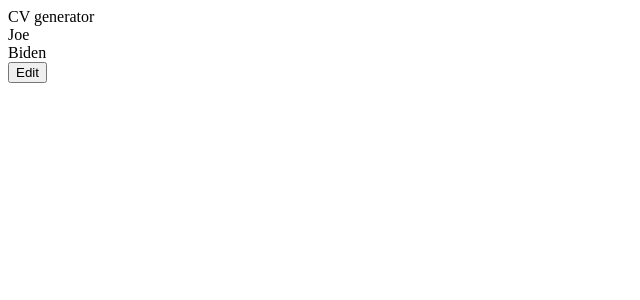
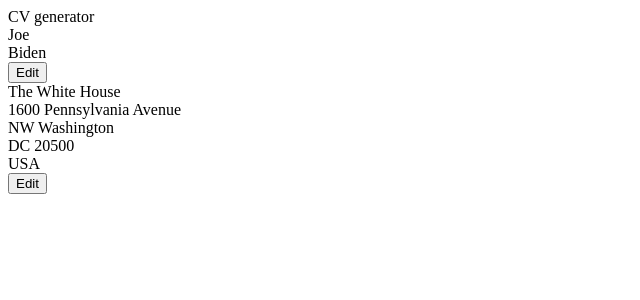
Before and after one commit to Barrymoonshine/cv-app-functions, a React (Create React App) app: page / in a window 1280 px wide. Shown: the top 300 px of the page, without its empty margins (0-640 px from the left). Built offline with nearby package versions, Linux system fonts and the light colour scheme.

Commit message:
Created Address component

```diff
--- a/src/App.js
+++ b/src/App.js
@@ -1,5 +1,6 @@
 import './App.css';
 import Name from './components/Name/Name';
+import Address from './components/Address/Address';
 
 const App = () => {
   return (
@@ -9,6 +10,7 @@ const App = () => {
         <div className='cv-container'>
           <div className='left-container'>
             <Name />
+            <Address />
           </div>
         </div>
       </main>
--- /dev/null
+++ b/src/components/Address/Address.js
@@ -0,0 +1,42 @@
+import React, { useState } from 'react';
+import './Address.css';
+import EditButton from '../Buttons/EditButton/EditButton';
+
+const Address = () => {
+  const [state, setState] = useState({
+    firstLine: 'The White House',
+    secondLine: '1600 Pennsylvania Avenue',
+    city: 'NW Washington',
+    zipCode: ' DC 20500',
+    country: 'USA',
+    isFormVisible: false,
+  });
+
+  const updateFormVisibility = (boolean) => {
+    setState((prevState) => ({
+      ...prevState,
+      isFormVisible: boolean,
+    }));
+  };
+
+  return (
+    <div>
+      <div>
+        {!state.isFormVisible && (
+          <div className='address-container'>
+            <div className='address-details'>
+              <div>{state.firstLine}</div>
+              <div>{state.secondLine}</div>
+              <div>{state.city}</div>
+              <div>{state.zipCode}</div>
+              <div>{state.country}</div>
+            </div>
+            <EditButton onClick={updateFormVisibility} />
+          </div>
+        )}
+      </div>
+    </div>
+  );
+};
+
+export default Address;
```
Also changed, not shown: src/components/Address/Address.css (added), src/components/AddressForm/AddressForm.css (added), src/components/AddressForm/AddressForm.js (added).
